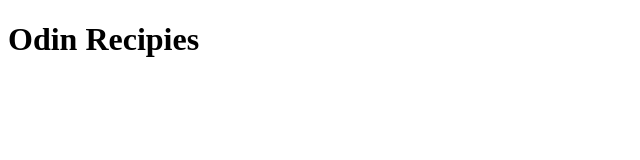
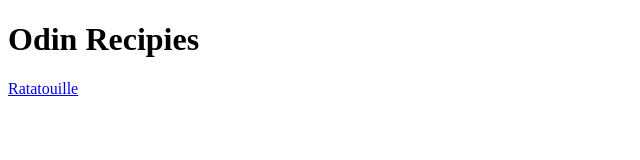
Before and after one commit to WilJoyaa/odin-recipies, a plain HTML site: page index.html in a window 1280 px wide. Shown: the full height of the page, 0-640 px from the left. Drawn offline with Linux system fonts and the light colour scheme.

Commit message:
Edited index.html & ratatouille.html
edited index.html to give a hyperlink to the ratatouille page and edited ratatouille.html to give a hyperlink back to the home index page

```diff
--- a/index.html
+++ b/index.html
@@ -10,6 +10,7 @@
     <body>
         <h1>Odin Recipies</h1>
 
+        <a href="recipies/ratatouille.html">Ratatouille</a>
     </body>
 
 </html>
```
Also changed, not shown: recipies/ratatouille.html (+1 -1 lines).
